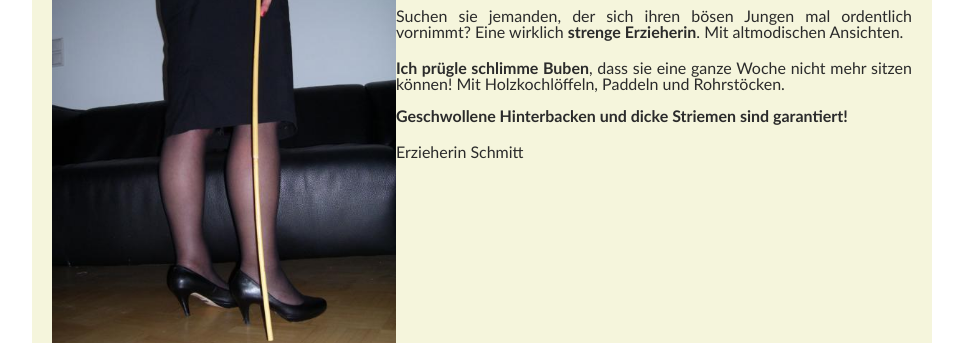
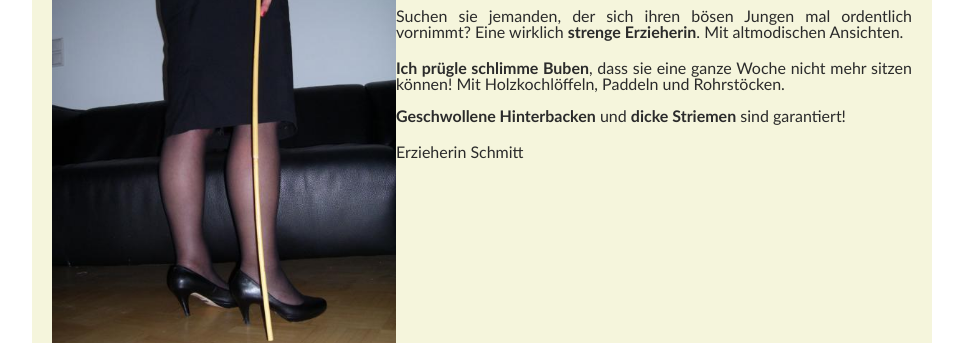
Before and after one commit to richardtraindl/tierarztpraxis-kaiserstrasse.at, a Jekyll site: the page built from xyz123/Schmitt/index.html, in a window 1280 px wide. Shown: the part 469-812 px from the top of the page, without its empty margins (158-1121 px from the left). Built offline with Jekyll 4.4.1, drawn with Linux system fonts in a browser that asks for light colours.

Commit message:
customize

```diff
--- a/xyz123/Schmitt/index.html
+++ b/xyz123/Schmitt/index.html
@@ -24,7 +24,7 @@ id: index
                 <p>
                     <span class="fbold">Ich prügle schlimme Buben</span>, dass sie eine ganze Woche nicht mehr sitzen können! Mit Holzkochlöffeln, Paddeln und Rohrstöcken. <br>
                     <br>
-                    <span class="fbold">Geschwollene Hinterbacken und dicke Striemen sind garantiert!</span>
+                    <span class="fbold">Geschwollene Hinterbacken</span> und <span class="fbold">dicke Striemen</span> sind garantiert!
                 </p>
 
                 <p>
```
